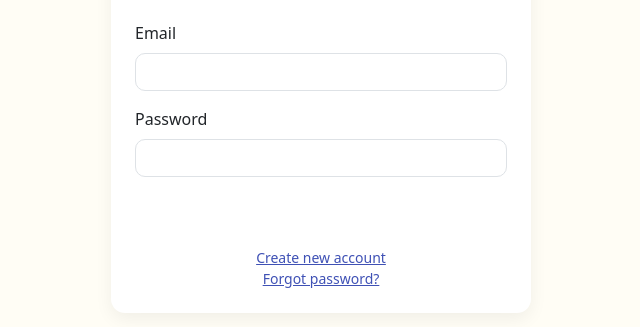
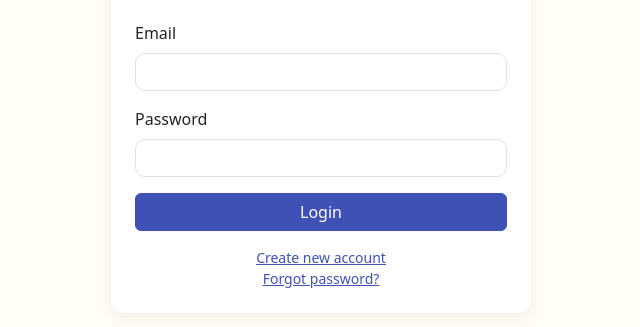
Before and after one commit to alifridhwann/abang-kucing, a plain HTML site: page login.html in a window 1280 px wide. Shown: the part 287-614 px from the top of the page, without its empty margins (319-959 px from the left). Drawn offline with nearby package versions, Linux system fonts and the light colour scheme.

Commit message:
Update login.html

```diff
--- a/login.html
+++ b/login.html
@@ -36,7 +36,7 @@
         <input id="loginPassword" type="password" class="form-control" required>
       </div>
 
-      <button class="btn btn-brand w-100 text-white mb-3">
+      <button class="btn btn-primary w-100 mb-3">
         Login
       </button>
 
```
